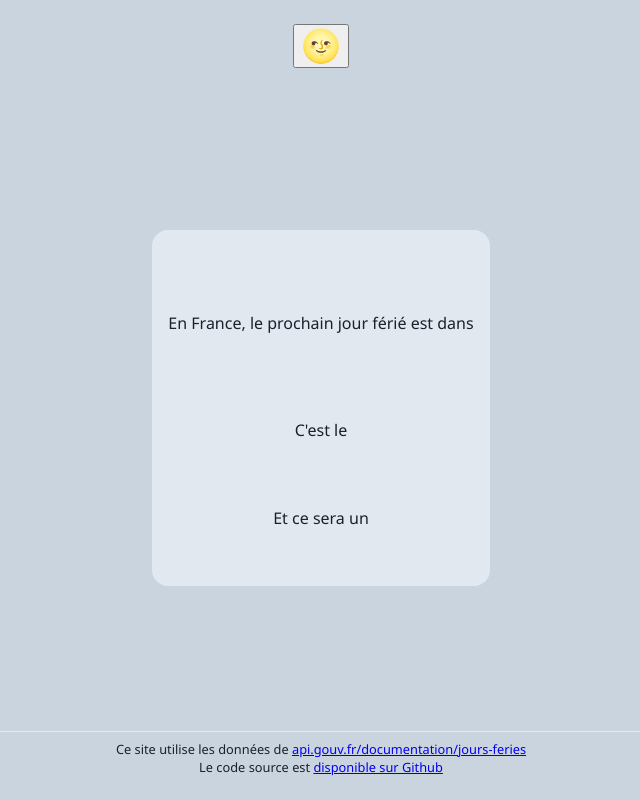
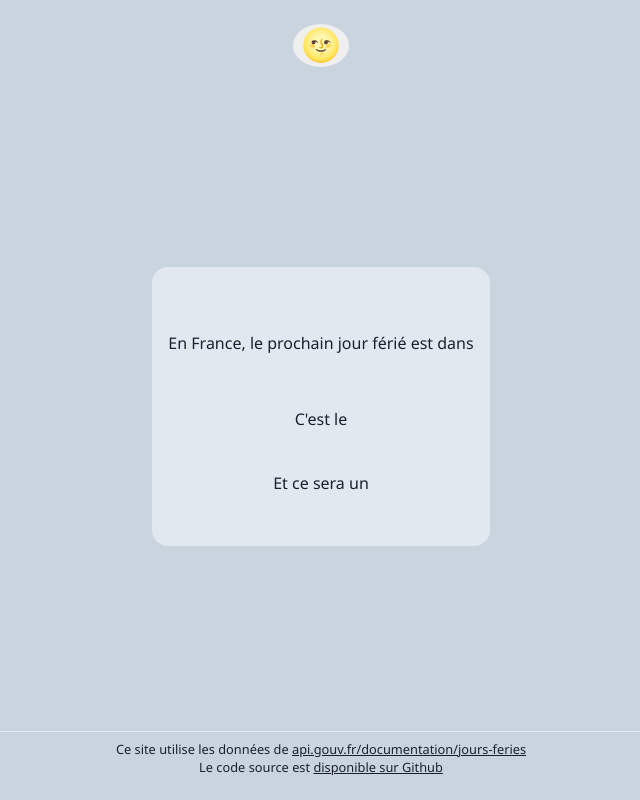
Before and after one commit to floragc-octo/jours-feries, a website built with Parcel: page index.html in a window 1280 px wide. Shown: the whole page, without its empty margins (319-959 px from the left). Built offline with nearby package versions, Linux system fonts and the light colour scheme; no server answers.

Commit message:
feat: ui review - theme switcher design and fonts sizes

```diff
--- a/styles.css
+++ b/styles.css
@@ -42,6 +42,11 @@ body {
     height: 98vh;
 }
 
+a,
+a:visited {
+    color: var(--text-color);
+}
+
 body main {
     margin: auto;
     padding: 3rem 1rem;
@@ -59,7 +64,7 @@ body>* {
 }
 
 body main span {
-    font-size: 3em;
+    font-size: 3rem;
     font-weight: 500;
 }
 
@@ -69,13 +74,13 @@ body main span {
 }
 
 #fetch-jour {
-    font-size: 4.5em;
+    font-size: 3em;
     font-weight: 700;
 }
 
 #compute-delai,
 #compute-detail {
-    font-size: 3rem;
+    font-size: 2rem;
     font-weight: 700;
 }
 
@@ -88,6 +93,9 @@ footer {
 #theme-switch {
     font-size: 2rem;
     cursor: pointer;
+    border-radius: 50%;
+    border: transparent;
+    padding: 0.15rem 0.5rem
 }
 
 @media (max-width: 480px) {
```
